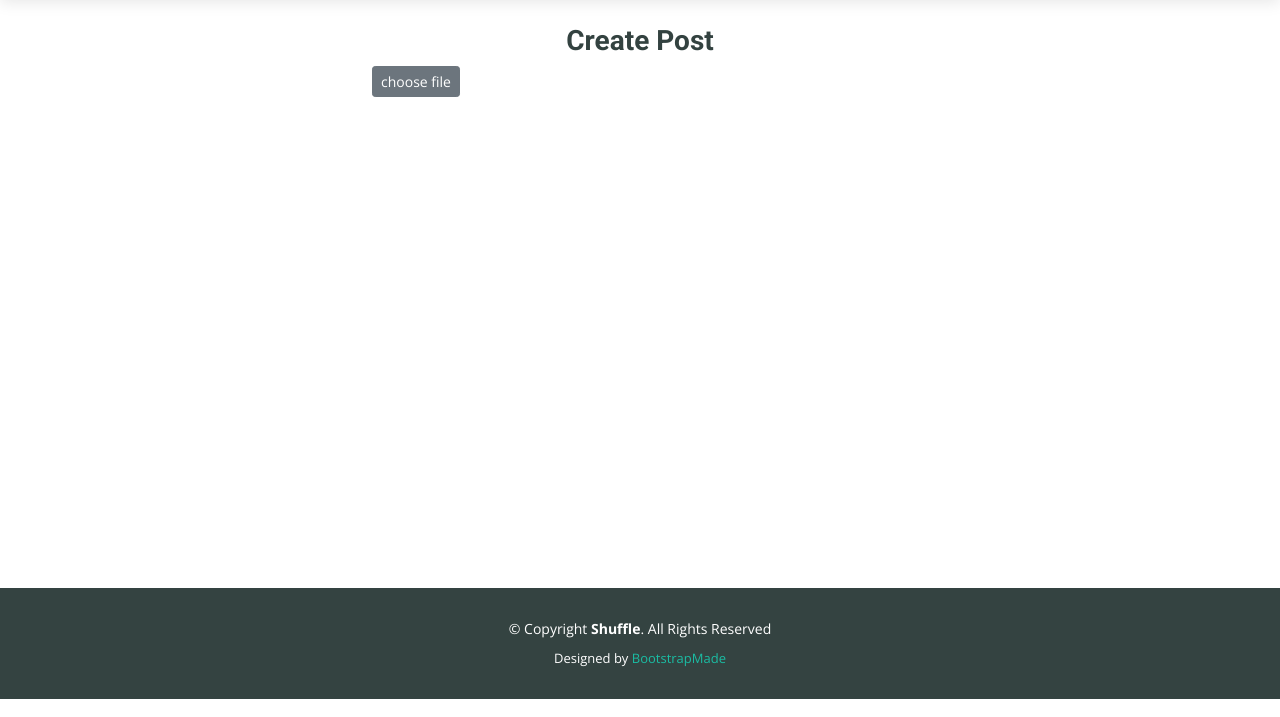
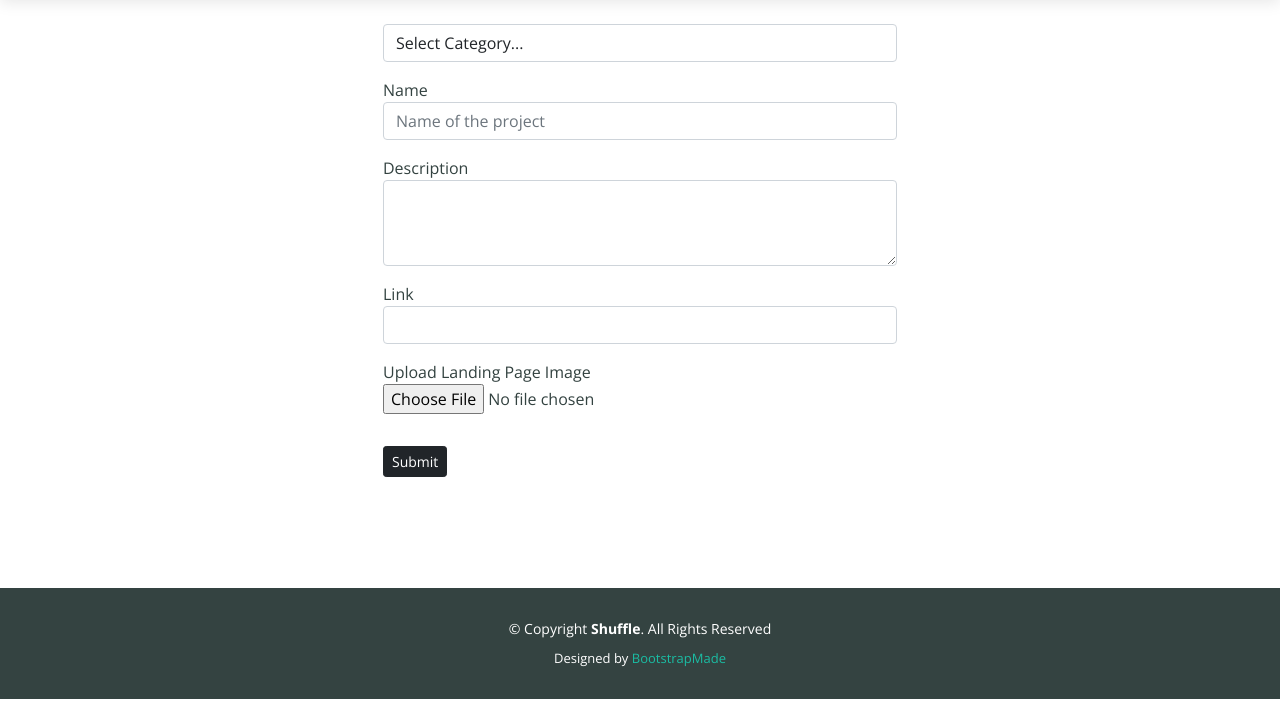
Before and after one commit to Kisavi/Awwwards-clone, a Django app: template awardsapp/templates/main/post_project.html in a window 1280 px wide. Shown: the part 70-787 px from the top of the page. Run offline with Django 4.2, Linux system fonts and the light colour scheme; the template is opened without the code that fills it: values that come from a table or form of the project are taken from there, others are empty; tables that the repository leaves empty hold one stand-in row (values such as "Sample post"); parts of the project's set-up code (start-up, migrations or seed data) failed here and were passed over; some libraries are stand-ins or nearby versions.

Commit message:
create a form to be used by the user when uploading a project

```diff
--- a/awardsapp/forms.py
+++ b/awardsapp/forms.py
@@ -22,10 +22,10 @@ class UpdateProfileForm(forms.ModelForm):
 
 
 class PostProjectForm(forms.ModelForm):
-    name = forms.CharField(widget=forms.Textarea(attrs={'class': 'form-control'}))
-    link = forms.URLField(widget=forms.URLField(attrs={'class': 'form-control'}))
+    name = forms.TextInput(attrs={'class': 'form-control'})
+    link = forms.URLField()
     image = forms.ImageField(widget=forms.FileInput(attrs={'class': 'form-control-file'}))
-    description = forms.CharField(widget=forms.Textarea(attrs={'class': 'form-control', 'rows': 5}))
+    description = forms.CharField(widget=forms.Textarea(attrs={'class': 'form-control', 'rows': 5, 'cols': 20}))
     category = forms.CharField(widget=forms.Textarea(attrs={'class': 'form-control'}))
 
     class Meta:
--- a/awardsapp/templates/main/post_project.html
+++ b/awardsapp/templates/main/post_project.html
@@ -5,12 +5,38 @@
     <div class="row">
         <div class="col-md-3"></div>
         <div class="col-md-6">
-            <div class="mt-4" >
-                <form action="" method="POST" enctype="multipart/form-data" novalidate>
-                    <h3 style="text-align: center;"> <strong>Create Post</strong> </h3>
-                    {%csrf_token%}
-                    <button type=submit class="btn btn-sm btn-secondary" style="margin-left: 5px;" value="Upload">choose
-                        file</button>
+            <div class="mt-4">
+                <form method="POST" action="" enctype="multipart/form-data">
+                    {% csrf_token %}
+                    <div class="form-group m-3">
+
+                        <select name="category" class="form-control">
+                            <option value="none">Select Category...</option>
+                            <option value="{{category.id}}">{{category.name}}</option>
+                        </select>
+                    </div>
+                    <div class="form-group m-3">
+                        <label>Name</label>
+                        <input name="title" type="text" class="form-control" placeholder="Name of the project"
+                               required>
+                    </div>
+                    <div class="form-group m-3">
+                        <label>Description</label>
+                        <textarea name="description" type="text" class="form-control" rows="3" placeholder=""
+                                  required></textarea>
+                    </div>
+
+                    <div class="form-group m-3">
+                        <label>Link</label>
+                        <input name="link" type="text" class="form-control" placeholder=""
+                               required>
+                    </div>
+
+                    <div class="form-group m-3">
+                        <label>Upload Landing Page Image</label> <br>
+                        <input name="image" type="file" class="form-control-file" required>
+                    </div>
+                    <button type="submit" class="btn btn-dark btn-sm m-3">Submit</button>
                 </form>
             </div>
         </div>
```
Also changed, not shown: awardsapp/templates/main/view_profile.html (+18 -10 lines).
